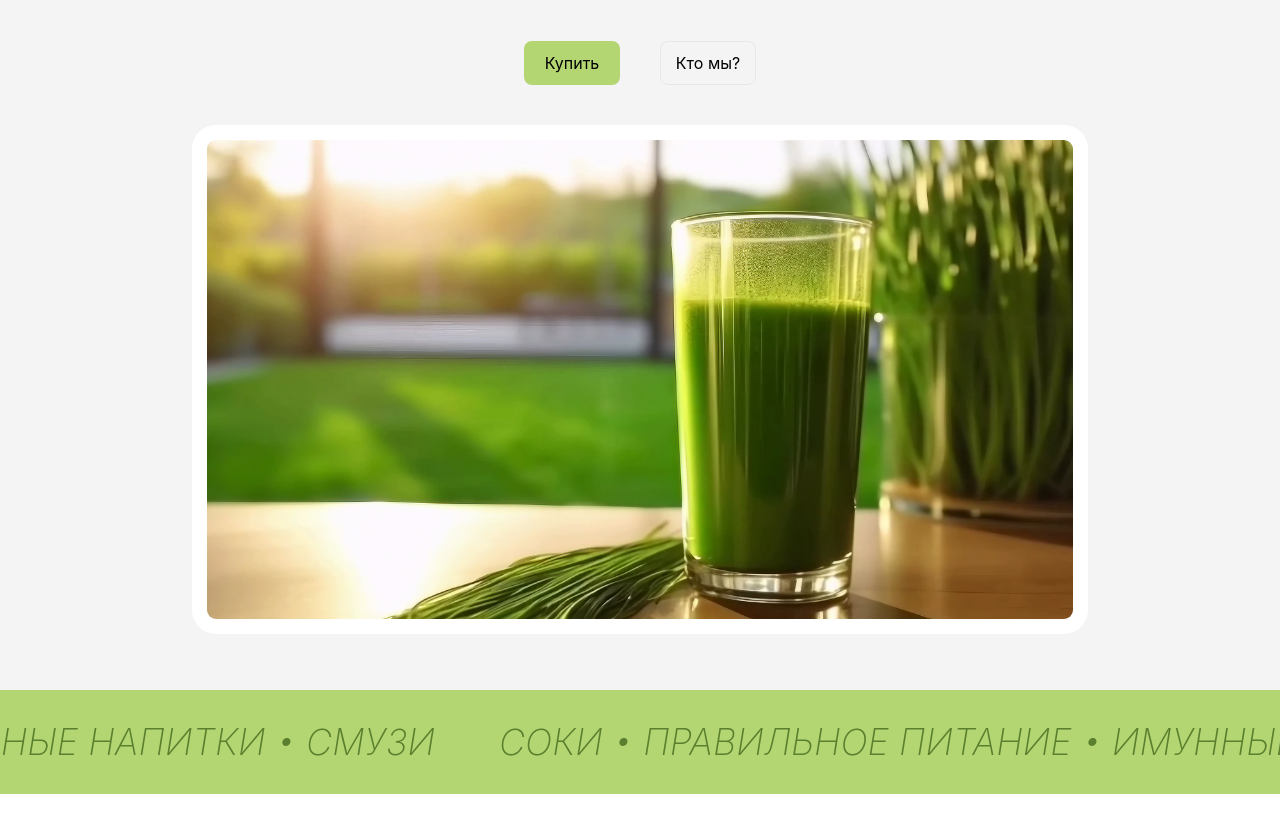
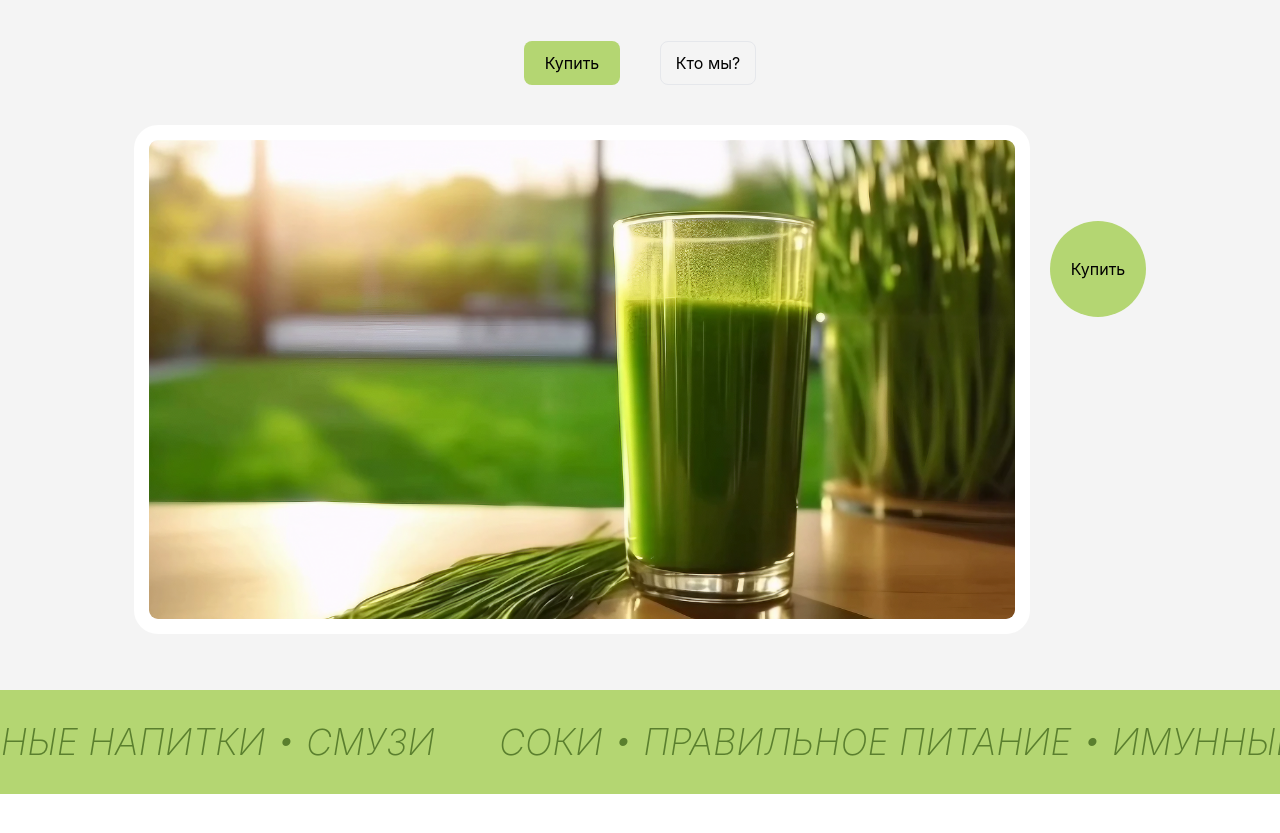
Before and after one commit to NikitaKotovAbs/vitalis-life-site, a React (Vite) app: page / in a window 1280 px wide. Shown: the part 583-1416 px from the top of the page. Built offline with nearby package versions, Linux system fonts and the light colour scheme.

Commit message:
Добавил кнопку купить merge

```diff
--- a/src/pages/Home.jsx
+++ b/src/pages/Home.jsx
@@ -21,13 +21,11 @@ import ExpandableMenu from "../components/ExpandableMenu.jsx";
 import Arrow from "../assets/image/contacts/Arrow.svg";
 import useDeviceDetection from "../hooks/useDeviceDetection.js";
 import CategoryCard from "../components/CategotyCard.jsx";
-import { useNavigate } from 'react-router-dom';
+import {useNavigate} from 'react-router-dom';
+
 export default function Home() {
     const {isMobile, isLaptop} = useDeviceDetection();
     const navigate = useNavigate()
-    const handleCatalogClick = () => {
-        navigate(`/каталог`)
-    }
 
     const handleAboutUsClick = () => {
         navigate(`/о-нас`)
@@ -92,20 +90,33 @@ export default function Home() {
                         className={"flex md:flex-row md:justify-center md:space-x-10 ph:flex-col ph:w-full ph:px-5 ph:space-y-2 md:space-y-0"}>
                         <button
                             className={"bg-avocado rounded-lg md:w-24 md:h-11 ph:h-14"}
-                            onClick={handleCatalogClick}
+                            onClick={() => navigate(`/каталог`)}
                         >
                             Купить
                         </button>
                         <button
                             className={"border rounded-lg md:w-24 md:h-11 ph:h-14 "}
-                            onClick={handleAboutUsClick}
+                            onClick={() => navigate(`/о-нас`)}
                         >
                             Кто мы?
                         </button>
                     </div>
-                    <img
-                        className={" ph:border-[2vw] md:border-[1.2vw] border-white rounded-3xl ph:w-80 ph:h-auto md:w-[70vw] md:h-auto"}
-                        src={video_container} alt="video_container"/>
+
+                    <div className="ph:relative lg:static lg:flex lg:flex-row lg:space-x-5"> {/* Добавлен контейнер с relative */}
+                        <img
+                            className="ph:border-[2vw] md:border-[1.2vw] border-white rounded-3xl ph:w-80 ph:h-auto md:w-[70vw] md:h-auto"
+                            src={video_container}
+                            alt="video_container"
+                        />
+                        <button
+                            className="ph:absolute lg:static top-1/2 right-4 -translate-y-1/2 lg:translate-y-0 lg:mt-24 w-24 h-24 rounded-full bg-avocado "
+                            onClick={() => navigate(`/каталог`)}
+                        >
+                            Купить
+                        </button>
+                    </div>
+
+
                 </div>
 
                 <InfiniteScrollingText
@@ -169,11 +180,13 @@ export default function Home() {
             )}
 
 
-
             {/*<h1 className="text-xl">Все категории</h1>*/}
-            <CategoryCard title={"Соки из ростков и корней пшеницы"} description={"Укрепление здоровья"} imgMobile={category_card_mobile} img={category_card}/>
-            <CategoryCard title={"Топпинги"} description={"Разнообразие вкусов"} imgMobile={category_card_mobile_2} img={category_card_2}/>
-            <CategoryCard title={"Смузи"} description={"Расслабление и здоровье"} imgMobile={category_card_mobile_3} img={category_card_3}/>
+            <CategoryCard title={"Соки из ростков и корней пшеницы"} description={"Укрепление здоровья"}
+                          imgMobile={category_card_mobile} img={category_card}/>
+            <CategoryCard title={"Топпинги"} description={"Разнообразие вкусов"} imgMobile={category_card_mobile_2}
+                          img={category_card_2}/>
+            <CategoryCard title={"Смузи"} description={"Расслабление и здоровье"} imgMobile={category_card_mobile_3}
+                          img={category_card_3}/>
 
             {isMobile ? (
                 <div className="p-6 space-y-5 pt-10">
```
Also changed, not shown: src/assets/image/home/Flower_icon.svg (added).
